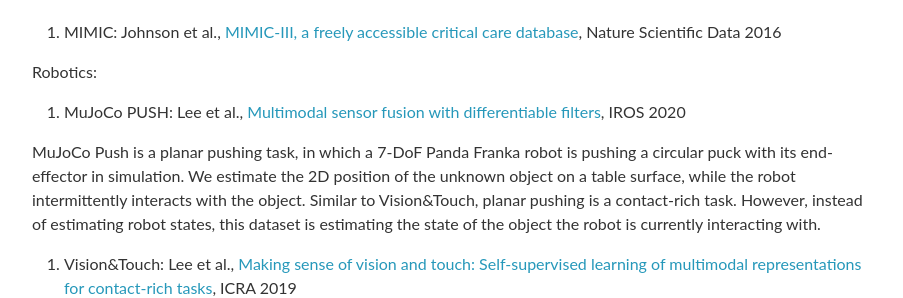
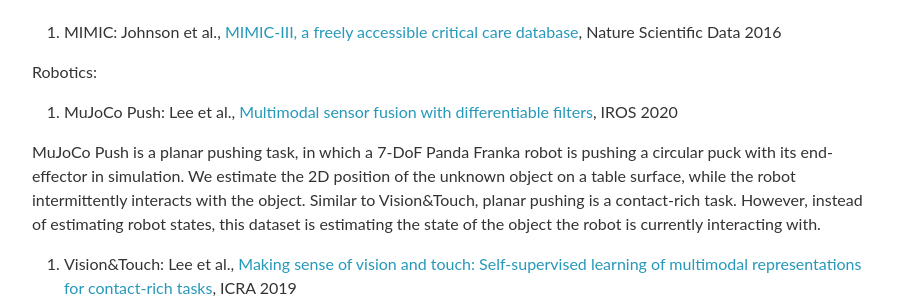
Before and after one commit to CMU-MultiComp-Lab/multibench, a Jekyll site: the page built from _pages/datasets.md, in a window 1280 px wide and 900 px high, scrolled down 322 px. Shown: the part 158-456 px from the top of the window, without its empty margins (188-1091 px from the left). Built offline with Jekyll 4.4.1, drawn with Linux system fonts in a browser that asks for light colours; nearby versions of some CDN libraries; library files that are not in the unit come from our copies; comment, search, counter and statistics services are not loaded.

```diff
--- a/_pages/datasets.md
+++ b/_pages/datasets.md
@@ -22,7 +22,7 @@ Healthcare:
 
 Robotics:
 
-1. MuJoCo PUSH: Lee et al., [Multimodal sensor fusion with differentiable filters](https://arxiv.org/abs/2010.13021), IROS 2020
+1. MuJoCo Push: Lee et al., [Multimodal sensor fusion with differentiable filters](https://arxiv.org/abs/2010.13021), IROS 2020
 
 MuJoCo Push is a planar pushing task, in which a 7-DoF Panda Franka robot is pushing a circular puck with its end-effector in simulation. We estimate the 2D position of the unknown object on a table surface, while the robot intermittently interacts with the object. Similar to Vision&Touch, planar pushing is a contact-rich task. However, instead of estimating robot states, this dataset is estimating the state of the object the robot is currently interacting with.
 
```
